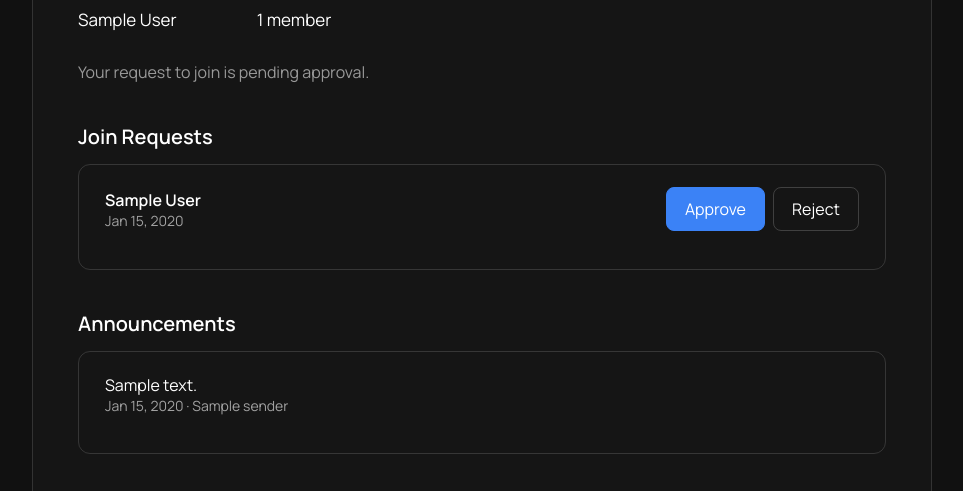
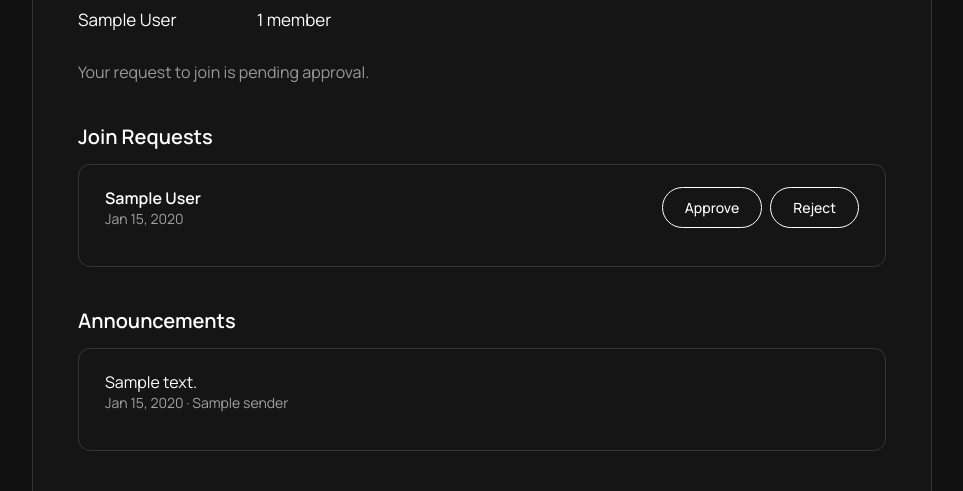
Before and after one commit to nolsluv/club-manager, a Django app: template templates/club_detail.html in a window 1280 px wide. Shown: the part 387-878 px from the top of the page, without its empty margins (158-1121 px from the left). Run offline with Django 5.2, Linux system fonts and the light colour scheme; tables that the repository leaves empty hold one stand-in row (values such as "Sample post"); the template is opened without the code that fills it: values that come from a table or form of the project are taken from there, most other values are stand-ins (such as "Sample title", 1, 10 or a date in 2020).

Commit message:
match membership review buttons(in club details-Join Request-/approve/ /reject/ buttons)  with club detail styling

```diff
--- a/templates/club_detail.html
+++ b/templates/club_detail.html
@@ -68,11 +68,11 @@
                         <strong>{{ req.member.first_name }} {{ req.member.last_name }}</strong>
                         <div class="cm-muted">{{ req.requested_at|date:"M j, Y" }}</div>
                     </div>
-                    <form method="post" action="{% url 'review_membership' req.id %}" style="display:flex; gap:8px;">
-                        {% csrf_token %}
-                        <button type="submit" name="action" value="approve" class="cm-btn cm-btn-primary">Approve</button>
-                        <button type="submit" name="action" value="reject" class="cm-btn">Reject</button>
-                    </form>
+                        <form method="post" action="{% url 'review_membership' req.id %}" class="club-join-action" style="display:flex; gap:8px;">
+                            {% csrf_token %}
+                            <button type="submit" name="action" value="approve" class="btn">Approve</button>
+                            <button type="submit" name="action" value="reject" class="btn">Reject</button>
+                        </form>
                 </div>
                 {% endfor %}
             </div>
```
